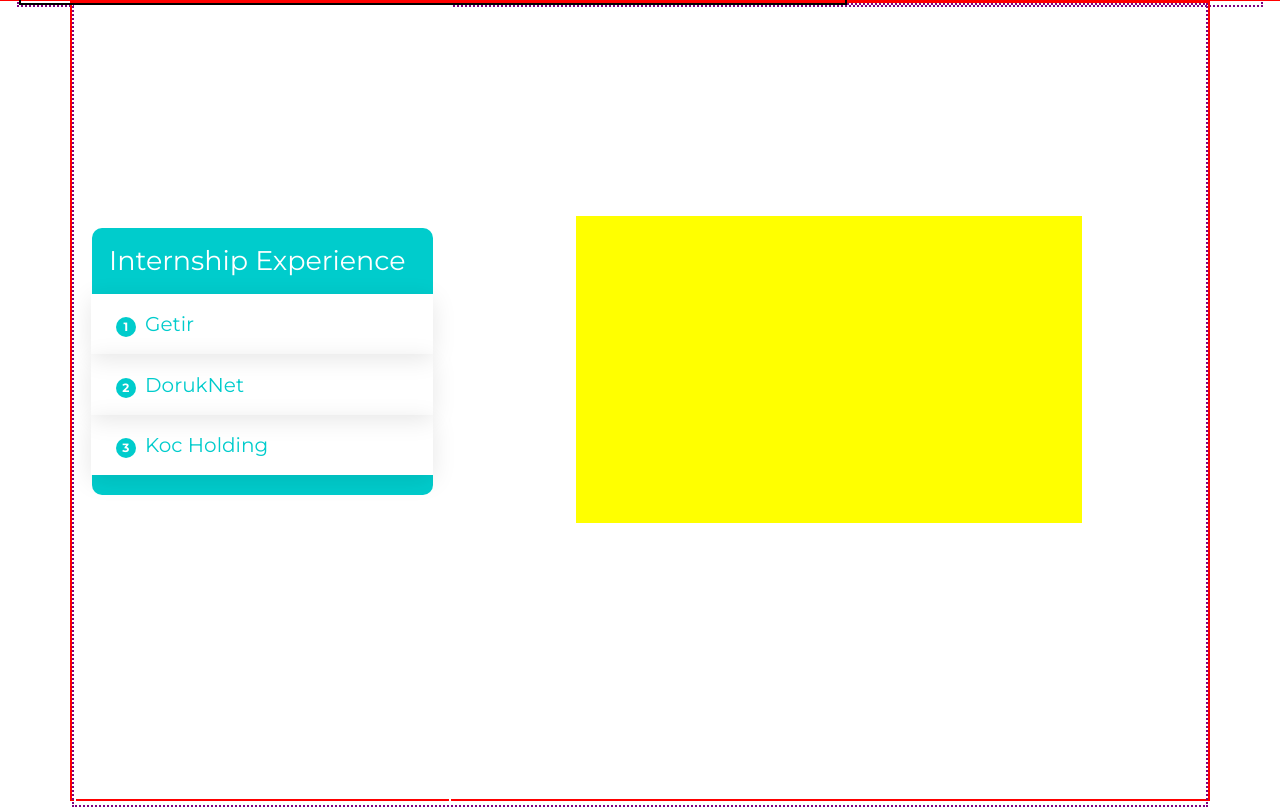
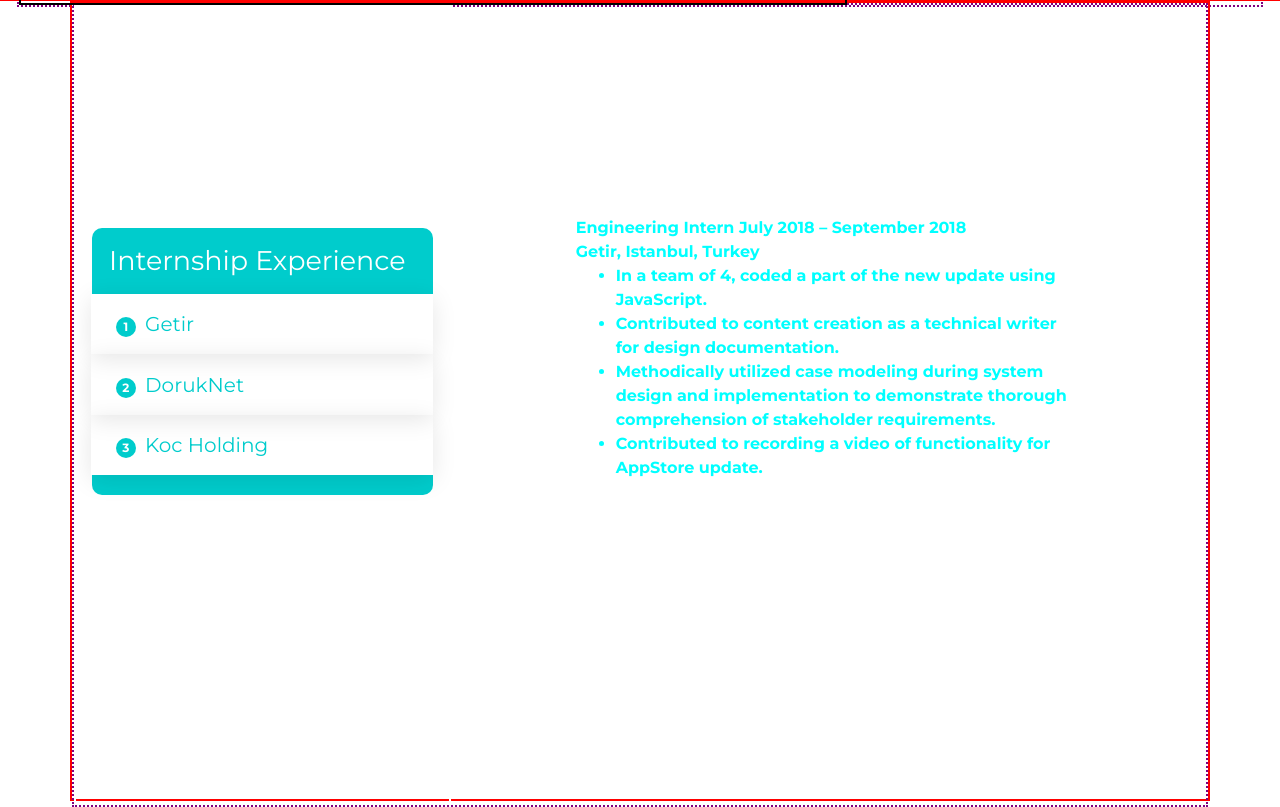
Before and after one commit to batincanbalkan/personalwebsite, a PHP site: page / in a window 1280 px wide. Shown: the part 1699-2506 px from the top of the page. Run offline with PHP 8.4, Linux system fonts and the light colour scheme; some libraries are stand-ins or nearby versions.

Commit message:
unfinished internship experience page is added

```diff
--- a/index.html
+++ b/index.html
@@ -126,6 +126,16 @@
 		</div>
 		<div class="col-md-8 row2col2" id="row2col2">
 			<div id="box">
+				<div id="getir">Engineering Intern July 2018 – September 2018 <br>
+				Getir, Istanbul, Turkey
+				<ul>
+				<li> In a team of 4, coded a part of the new update using JavaScript.</li>
+				<li>Contributed to content creation as a technical writer for design documentation.</li>
+				<li>Methodically utilized case modeling during system design and implementation to demonstrate thorough comprehension of
+				stakeholder requirements.</li>
+				<li>Contributed to recording a video of functionality for AppStore update.</li>
+			</ul>
+		</div>
 		</div>
 	</div>
 	</div>
--- a/listprint.js
+++ b/listprint.js
@@ -1,7 +1,18 @@
 var MessAry = [];
-MessAry[0] = 'getir de getirelim';
-MessAry[1] = 'getir dedin';
-MessAry[2] = 'getirdik';
+MessAry[0] = 'Engineering Intern July 2018 – September 2018 ' +
+'Getir, Istanbul, Turkey <br>' +
+'In a team of 4, coded a part of the new update using JavaScript. <br>' +
+'Contributed to content creation as a technical writer for design documentation. <br>' +
+'Methodically utilized case modeling during system design and implementation to demonstrate thorough comprehension of'
++ 'stakeholder requirements. <br>' +
+'Contributed to recording a video of functionality for AppStore update.';
+MessAry[1] = 'Software Engineering Intern August 2015 – September 2015 <br>' +
+'DorukNet, Istanbul, Turkey <br>'+
+'Learned how to document a project from a lead engineer and documented a part of backend code. <br>'+
+'Learned how to work as a group on a huge project, and how to use GitHub';
+MessAry[2] = 'Software Engineering Intern July 2015 – August 2015 <br>' +
+'Koc Holding, Istanbul, Turkey <br>' +
+'Helped researches with their researches.';
 function CngMess(evt, id) {
   var el = evt.target || evt.srcElement;
   var ul = el.parentNode;
--- a/style.css
+++ b/style.css
@@ -411,11 +411,14 @@
 }
 /* job experience box start */
 #box {
-  background-color: yellow;
   width: 70%;
   height: 40%;
   margin-top:27%;
   margin-left: 15%;
   color: black;
+  justify-content: center;
+  text-align:left;
+  color: rgb(0,255,255);
+  font-weight: bold;
 }
 /*end of job experience box */
```
